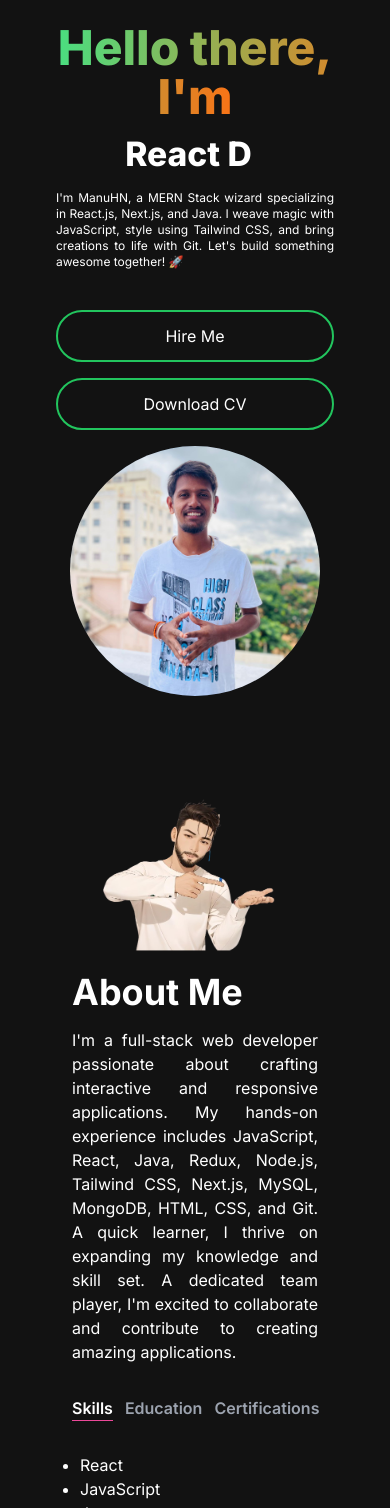
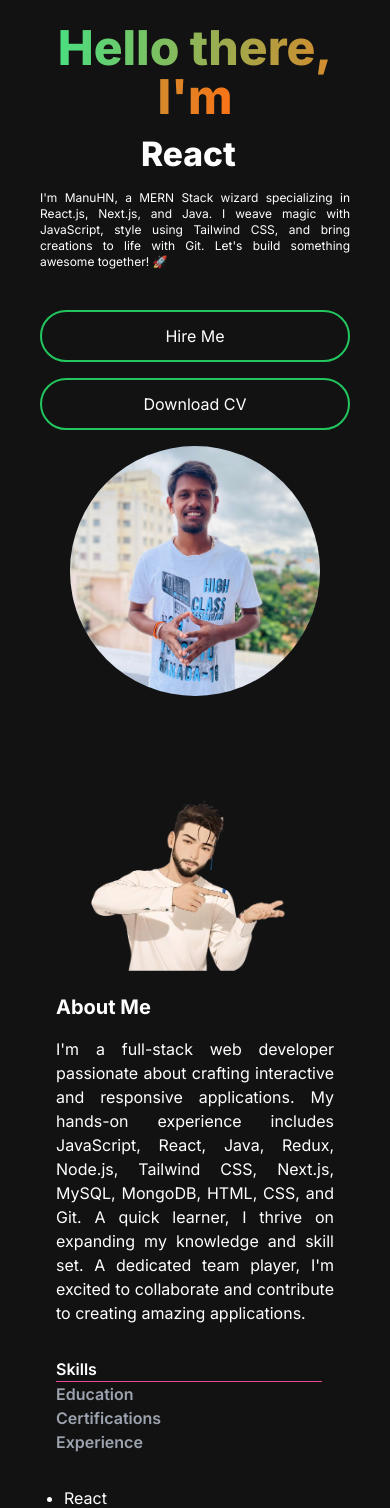
Before and after one commit to manu-hn/Portfolio-Next.js, a Next.js app: page / in a window 390 px wide. Shown: the part 160-1668 px from the top of the page. Built offline with nearby package versions, Linux system fonts and the light colour scheme.

Commit message:
Constants File Updated, Projects ection Updated

```diff
--- a/app/components/AboutSection.js
+++ b/app/components/AboutSection.js
@@ -21,14 +21,15 @@ const AboutSection = () => {
                 <Image src={'/images/About.png'} height={500} width={500} className='' alt='About Image' />
 
                 <div className='mt-4 md:mt-0 text-left flex flex-col h-full'>
-                    <h2 className='text-4xl font-bold text-white mb-4'>About Me</h2>
+                    <h2 className='text-xl md:text-4xl font-bold text-white mb-4'>About Me</h2>
                     <p className='text-justify text-base lg:text-lg'>
                         I&apos;m a full-stack web developer passionate about crafting interactive and responsive applications. My hands-on experience includes JavaScript, React, Java, Redux, Node.js, Tailwind CSS, Next.js, MySQL, MongoDB, HTML, CSS, and Git. A quick learner, I thrive on expanding my knowledge and skill set. A dedicated team player, I&apos;m excited to collaborate and contribute to creating amazing applications.
                     </p>
-                    <div className='flex flex-row mt-8'>
+                    <div className='flex flex-col md:flex-row mt-8  '>
                         <CardButton selectCard={() => handleCardChange('skills')} active={card === 'skills'}>{" "}Skills{" "}</CardButton>
                         <CardButton selectCard={() => handleCardChange('education')} active={card === 'education'}>{" "}Education{" "}</CardButton>
                         <CardButton selectCard={() => handleCardChange('certifications')} active={card === 'certifications'}>{" "}Certifications{" "}</CardButton>
+                        <CardButton selectCard={() => handleCardChange('experience')} active={card === 'experience'}>{" "}Experience{" "}</CardButton>
 
                     </div>
                     <div className='mt-8'>
--- a/app/components/CardButton.js
+++ b/app/components/CardButton.js
@@ -9,7 +9,7 @@ const CardButton = ({ active, selectCard, children }) => {
     return (
         <>
             <button onClick={selectCard}>
-                <p className={`mr-3 font-semibold  hover:text-white ${isButtonActive}`}>
+                <p className={`mr-3 font-semibold text-left  hover:text-white ${isButtonActive}`}>
                     {children}
                 </p>
             </button>
--- a/app/components/ProjectButton.js
+++ b/app/components/ProjectButton.js
@@ -7,7 +7,7 @@ const ProjectButton = ({name, onClick, isSelected}) => {
   return (
     <>
       <button className={`${isButtonSelected} rounded-full border-2
-      px-8 py-2 text-xl cursor-pointer`}
+      px-6 md:px-8 py-2 text-sm md:text-xl cursor-pointer`}
       onClick={()=>onClick(name)}>
        {name}</button>
 
--- a/app/components/ProjectSection.js
+++ b/app/components/ProjectSection.js
@@ -15,11 +15,11 @@ const ProjectSection = () => {
 
 
     return (
-        <div id='projects'>
-            <h1 className='text-center text-4xl font-bold text-white mt-4 mb-8 md:mb-12'>
+        <div id='projects' className=' mt-48 md:mt-28 sm:mt-36'>
+            <h1 className='text-center text-lg md:text-4xl font-bold text-white mt-4 mb-8 md:mb-12'>
                 My Projects
             </h1>
-            <div className='text-white flex mb-6 flex-row justify-center items-center gap-2 px-6 '>
+            <div className='text-white flex mb-6 flex-row justify-center items-center gap-2 px-3 md:px-6 '>
                 <ProjectButton onClick={handleSelectBasedOnTag}
                     name='All' isSelected={showBasedOnTag === 'All'} />
                 <ProjectButton onClick={handleSelectBasedOnTag}
--- a/app/components/SocialsIcons.js
+++ b/app/components/SocialsIcons.js
@@ -15,13 +15,13 @@ const SocialsIcons = () => {
                     I&apos;m exploring new opportunities and would love to connect with you! Feel free to drop me a message if you have any questions or just want to say hello. I&apos;ll do my best to respond!
                 </p>
                 <div className='socials flex flex-row gap-2 items-center'>
-                    <Link href={`https://github.com/manu-hn`} className='text-white'>
+                    <Link target='_blank' href={`https://github.com/manu-hn`} className='text-white'>
                         <Image src={GitHub} alt='GitHub Icon' className='text-white' />
                     </Link>
-                    <Link href={`https://www.linkedin.com/in/manu-hn/`}>
+                    <Link target='_blank' href={`https://www.linkedin.com/in/manu-hn/`}>
                         <Image src={LinkedIn} alt='LinkedIn Icon' />
                     </Link>
-                    <Link href={`https://www.instagram.com/black_droid_05/`}>
+                    <Link target='_blank' href={`https://www.instagram.com/black_droid_05/`}>
                         <Image src={Instagram} alt='Instagram Icon' className='w-10' />
                     </Link>
                 </div>
--- a/app/components/constants/Constants.js
+++ b/app/components/constants/Constants.js
@@ -41,6 +41,17 @@ export const CARD_CONTENT = [
             </ul>
         )
     },
+    {
+        title: "Experience",
+        id: "experience",
+        content: (
+            <ul className='list-disc pl-2'>
+                <li><span className="font-bold">Web Developer Intern</span> at CODSOFT from September 10, 2023, to October 10, 2023. </li>
+                <li>Utilized HTML, CSS, and JavaScript to complete assigned UI tasks. </li>
+                <li>Demonstrated strong communication and collaboration skills within the team environment.</li>
+            </ul>
+        )
+    },
 ]
 
 
@@ -48,68 +59,79 @@ export const CARD_CONTENT = [
 
 export const PROJECT_CONTENT = [
     {
-        id: 1,
+        id: "project-1",
+        title: "NetFlix - A Movie App",
+        description: `Created a Netflix-like platform using React, Redux, Tailwind CSS, and Firebase, focusing on smooth user interaction and adaptability across different devices.`,
+        imageLink: "/images/Netflix.png",
+        tags: ['All', 'React'],
+        gitLink: 'https://github.com/manu-hn/Netflix-Clone',
+        previewLink: 'https://manu-net-clone.netlify.app/login'
+    },
+    {
+        id: "project-2",
+        title: "Easy Estate - A Real Estate Web App",
+        description: `easyEstates is a secure, efficient MERN Stack web app utilizing TypeScript, Firebase,
+        JWT, and Google Auth for streamlined property listing, updating, and deletion, with backend deployed on
+        Render.com and frontend on Netlify.com`,
+        imageLink: "/images/easyEstates.png",
+        tags: ['All', 'FullStack'],
+        gitLink: 'https://github.com/manu-hn/easyEstates',
+        previewLink: 'https://github.com/manu-hn/easyEstates'
+    },
+    {
+        id: "project-3",
+        title: "FitFlex - A Gym App",
+        description: `Designed FitFlex Gym App with React, TypeScript, Framer Motion, and Tailwind CSS, ensuring smooth user experiences on mobile devices for an effortless fitness journey.`,
+        imageLink: "/images/FitFlex.png",
+        tags: ['All', 'React'],
+        gitLink: 'https://github.com/manu-hn/YouTubeClone',
+        previewLink: 'https://youtube-manuhn.netlify.app/'
+    },
+    {
+        id: "project-4",
         title: "SnapSnack - A Food App",
-        description: "",
+        description: `SnapSnack, inspired by Swiggy, offers a familiar ordering experience using React and Tailwind CSS, packaged efficiently with Parcel for seamless delivery.`,
         imageLink: "/images/SnapSnack.png",
         tags: ['All', 'Main'],
         gitLink: 'https://github.com/manu-hn/SnapSnack',
         previewLink: '/'
     },
     {
-        id: 2,
-        title: "Easy Estate - A Real Estate Web App",
-        description: "",
-        imageLink: "/images/easyEstates.png",
-        tags: ['All', 'FullStack'],
-        gitLink: 'https://github.com/manu-hn/easyEstates',
-        previewLink: 'https://github.com/manu-hn/easyEstates'
-    },
-    {
-        id: 3,
-        title: "NetFlix - A Movie App",
-        description: "",
-        imageLink: "/images/construction.jpg",
-        tags: ['All', 'React'],
-        gitLink: '/',
-        previewLink: '/'
-    },
-    {
-        id: 4,
+        id: "project-5",
         title: "YouTube Clone",
-        description: "",
+        description: `Created a YouTube Clone with React, Tailwind CSS, VITE, and the YouTube API, seamlessly fetching live data for an authentic viewing experience.`,
         imageLink: "/images/YouTube.png",
         tags: ['All', 'React'],
         gitLink: 'https://github.com/manu-hn/YouTubeClone',
         previewLink: 'https://youtube-manuhn.netlify.app/'
     },
     {
-        id: 5,
+        id: "project-6",
         title: "ParkSync - Parking Management System",
-        description: "",
+        description: `ParkSync revolutionizes parking management systems with MongoDB, Express.js, React, and Node.js, ensuring efficient vehicle tracking and user-friendly interactions.`,
         imageLink: "/images/ParkSync.png",
         tags: ['All', 'FullStack'],
         gitLink: 'https://github.com/manu-hn/ParkingLot',
         previewLink: 'https://github.com/manu-hn/ParkingLot'
     },
+    // {
+    //     id: "project-7",
+    //     title: "Quote Generator",
+    //     description: "",
+    //     imageLink: "/images/quotes.png",
+    //     tags: ['All', 'React'],
+    //     gitLink: '/',
+    //     previewLink: '/'
+    // }
+
     {
-        id: 6,
-        title: "Quote Generator",
-        description: "",
-        imageLink: "/images/quotes.png",
-        tags: ['All', 'React'],
-        gitLink: '/',
-        previewLink: '/'
-    }
-    ,
-    {
-        id: 7,
+        id: "project-8",
         title: "Image Gallery",
-        description: "",
+        description: `Built a picture gallery using React, Tailwind CSS, and the Pixabay API, allowing users to search for images based on their input for a tailored browsing session.`,
         imageLink: "/images/gallery.png",
         tags: ['All', 'React'],
-        gitLink: '/',
-        previewLink: '/'
+        gitLink: 'https://github.com/manu-hn/image-gallery',
+        previewLink: 'https://github.com/manu-hn/image-gallery'
     }
     ,
 
--- a/app/layout.js
+++ b/app/layout.js
@@ -4,7 +4,7 @@ import './globals.css'
 const inter = Inter({ subsets: ['latin'] })
 
 export const metadata = {
-  title: 'Create Next App',
+  title: 'Manu H N | MERN Stack Developer - Portfolio',
   description: 'Generated by create next app',
 }
 
--- a/app/page.js
+++ b/app/page.js
@@ -9,7 +9,7 @@ export default function Home() {
   return (
     <main className="scroll-smooth flex min-h-screen  flex-col bg-[#121212] ">
       <NavBar />
-      <div className="container px-14 py-4 mt-24 mx-auto ">
+      <div className="container px-10 md:px-14 py-4 mt-24 mx-auto ">
         <HeaderSection  />
         <AboutSection />
 
```
Also changed, not shown: app/components/ProjectCard.js (+4 -4 lines), public/images/FitFlex.png (added), 1 other file (tests, documents, lock files or other folders).
